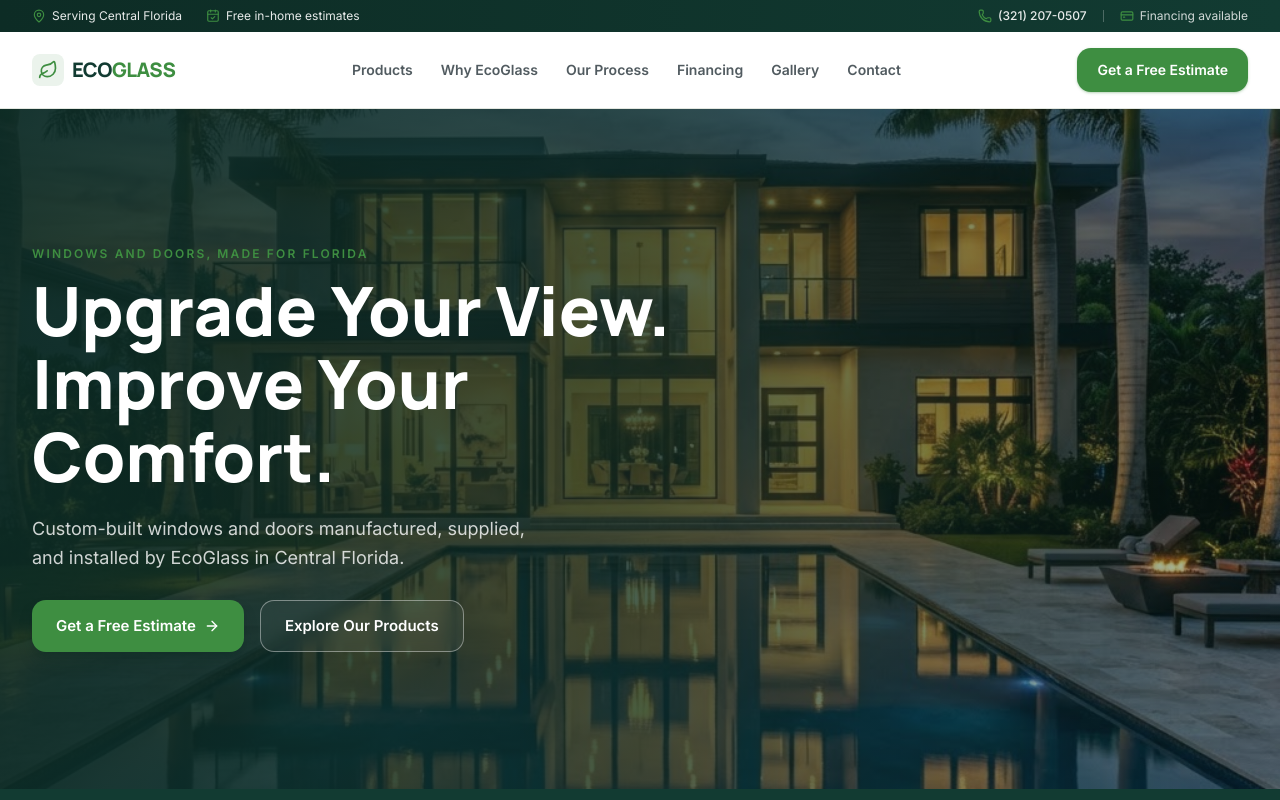
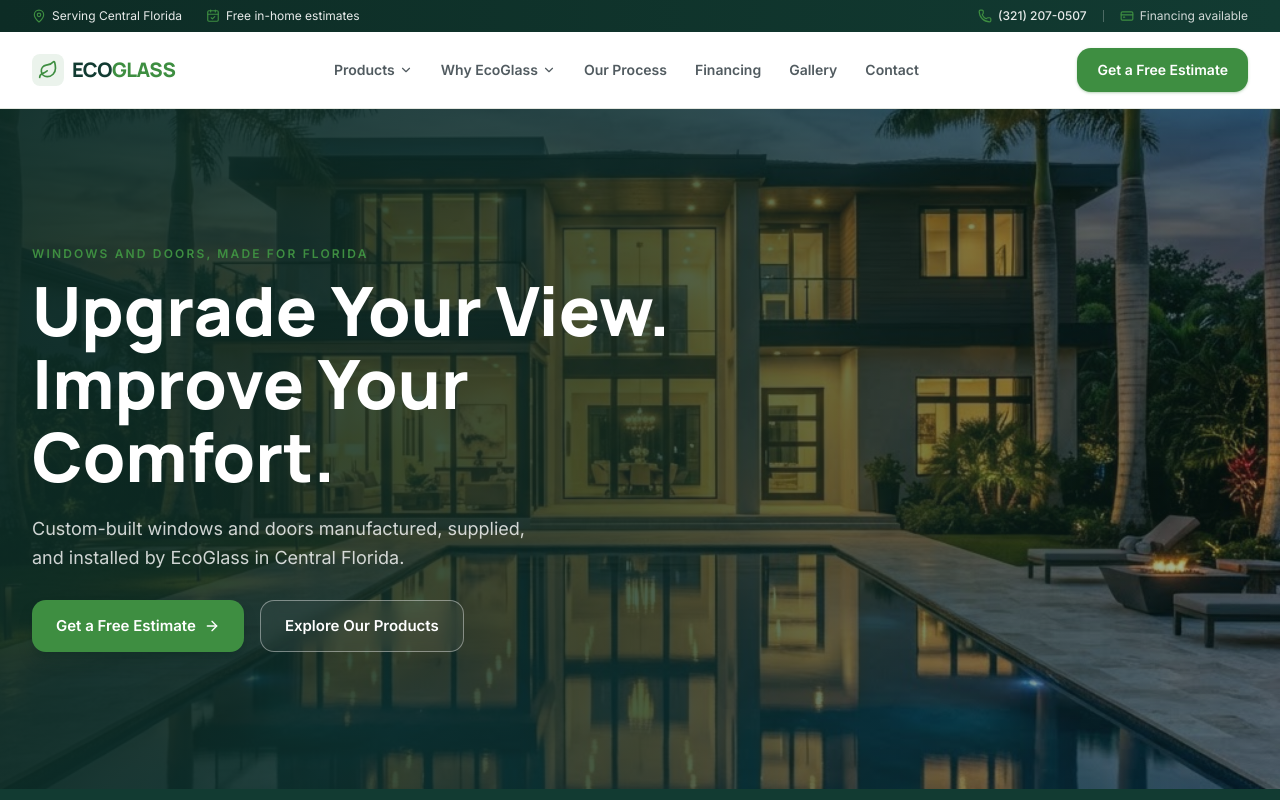
Before and after one commit to stamakunov7/ecoglass, a Next.js app: page / in a window 1280 px wide. Shown: the top 800 px of the page. Built offline with nearby package versions, Linux system fonts and the light colour scheme.

Commit message:
feat: enhance mobile menu visibility and add dropdown submenus in site header

```diff
--- a/components/mobile-menu.tsx
+++ b/components/mobile-menu.tsx
@@ -30,7 +30,7 @@ export function MobileMenu({ open, onClose }: { open: boolean; onClose: () => vo
 
   return (
     <div
-      className={`fixed inset-0 z-50 lg:hidden ${open ? "pointer-events-auto" : "pointer-events-none"}`}
+      className={`fixed inset-0 z-50 md:hidden ${open ? "pointer-events-auto" : "pointer-events-none"}`}
       aria-hidden={!open}
     >
       {/* Overlay */}
--- a/components/site-header.tsx
+++ b/components/site-header.tsx
@@ -1,11 +1,35 @@
 "use client"
 
-import { Menu, Phone, MapPin, CalendarCheck, CreditCard } from "lucide-react"
+import { Menu, Phone, MapPin, CalendarCheck, CreditCard, ChevronDown } from "lucide-react"
 import { BrandLogo } from "./brand-logo"
 
-const nav = [
-  { label: "Products", href: "#products" },
-  { label: "Why EcoGlass", href: "#why" },
+type NavItem = {
+  label: string
+  href: string
+  items?: { label: string; href: string }[]
+}
+
+const nav: NavItem[] = [
+  {
+    label: "Products",
+    href: "#products",
+    items: [
+      { label: "Windows", href: "#products" },
+      { label: "Doors", href: "#products" },
+      { label: "Sliding & Patio Doors", href: "#products" },
+      { label: "Insulated Glass", href: "#products" },
+    ],
+  },
+  {
+    label: "Why EcoGlass",
+    href: "#why",
+    items: [
+      { label: "Direct Local Manufacturing", href: "#why" },
+      { label: "Energy-Efficient Solutions", href: "#why" },
+      { label: "Custom Sizes & Options", href: "#why" },
+      { label: "Professional Installation", href: "#why" },
+    ],
+  },
   { label: "Our Process", href: "#process" },
   { label: "Financing", href: "#financing" },
   { label: "Gallery", href: "#products" },
@@ -17,8 +41,8 @@ export function SiteHeader({ onOpenMenu }: { onOpenMenu: () => void }) {
     <header className="sticky top-0 z-30">
       {/* Utility bar */}
       <div className="bg-gradient-to-r from-forest-deep to-forest text-white/90">
-        <div className="mx-auto flex w-full max-w-[1400px] items-center justify-center gap-4 px-4 py-2 text-xs sm:px-6 lg:justify-between lg:px-8">
-          <div className="hidden items-center gap-6 lg:flex">
+        <div className="mx-auto flex w-full max-w-[1400px] items-center justify-center gap-4 px-4 py-2 text-xs sm:px-6 md:justify-between lg:px-8">
+          <div className="hidden items-center gap-6 md:flex">
             <span className="flex items-center gap-1.5">
               <MapPin className="h-3.5 w-3.5 text-cta" aria-hidden="true" />
               Serving Central Florida
@@ -47,8 +71,35 @@ export function SiteHeader({ onOpenMenu }: { onOpenMenu: () => void }) {
         <div className="mx-auto flex w-full max-w-[1400px] items-center justify-between gap-6 px-4 py-4 sm:px-6 lg:px-8">
           <BrandLogo />
 
-          <nav className="hidden items-center gap-7 lg:flex">
-            {nav.map(({ label, href }) => (
+          <nav className="hidden items-center gap-5 md:flex lg:gap-7">
+            {nav.map(({ label, href, items }) =>
+              items ? (
+                <div key={label} className="group relative">
+                  <a
+                    href={href}
+                    className="flex items-center gap-1 text-sm font-semibold text-ink/80 transition-colors group-hover:text-cta"
+                  >
+                    {label}
+                    <ChevronDown
+                      className="h-3.5 w-3.5 transition-transform group-hover:rotate-180"
+                      aria-hidden="true"
+                    />
+                  </a>
+                  <div className="invisible absolute left-1/2 top-full z-40 w-56 -translate-x-1/2 pt-3 opacity-0 transition-all duration-150 group-hover:visible group-hover:opacity-100">
+                    <div className="overflow-hidden rounded-xl border border-border bg-card p-1.5 shadow-xl shadow-forest-deep/10">
+                      {items.map((item) => (
+                        <a
+                          key={item.label}
+                          href={item.href}
+                          className="block rounded-lg px-3 py-2 text-sm font-medium text-ink/80 transition-colors hover:bg-muted hover:text-cta"
+                        >
+                          {item.label}
+                        </a>
+                      ))}
+                    </div>
+                  </div>
+                </div>
+              ) : (
                 <a
                   key={label}
                   href={href}
@@ -56,13 +107,14 @@ export function SiteHeader({ onOpenMenu }: { onOpenMenu: () => void }) {
                 >
                   {label}
                 </a>
-            ))}
+              ),
+            )}
           </nav>
 
           <div className="flex items-center gap-3">
             <a
               href="#estimate"
-              className="hidden h-11 items-center justify-center rounded-xl bg-cta px-5 text-sm font-semibold text-white shadow-sm shadow-cta/30 transition-colors hover:bg-cta-dark lg:flex"
+              className="hidden h-11 items-center justify-center rounded-xl bg-cta px-5 text-sm font-semibold text-white shadow-sm shadow-cta/30 transition-colors hover:bg-cta-dark md:flex"
             >
               Get a Free Estimate
             </a>
@@ -70,7 +122,7 @@ export function SiteHeader({ onOpenMenu }: { onOpenMenu: () => void }) {
               type="button"
               onClick={onOpenMenu}
               aria-label="Open navigation menu"
-              className="flex h-11 w-11 items-center justify-center rounded-lg border border-border bg-card text-forest transition-colors active:bg-muted lg:hidden"
+              className="flex h-11 w-11 items-center justify-center rounded-lg border border-border bg-card text-forest transition-colors active:bg-muted md:hidden"
             >
               <Menu className="h-6 w-6" aria-hidden="true" />
             </button>
```
Lines whose indentation alone changed are shown as unchanged.
